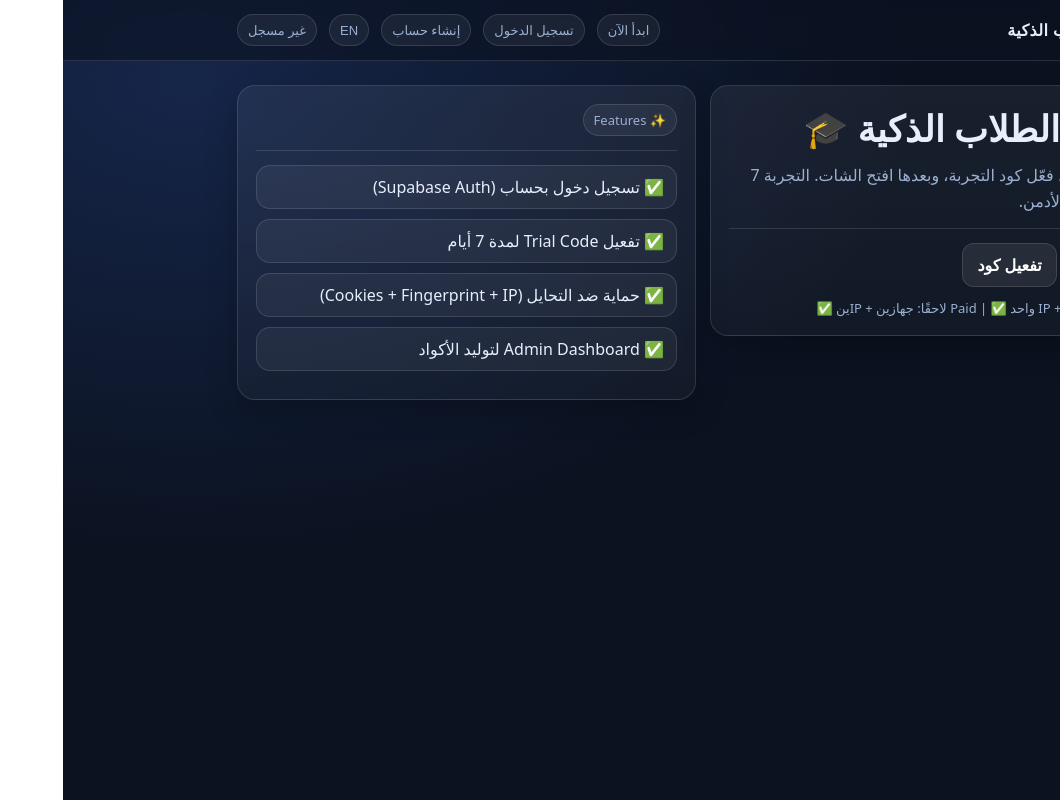
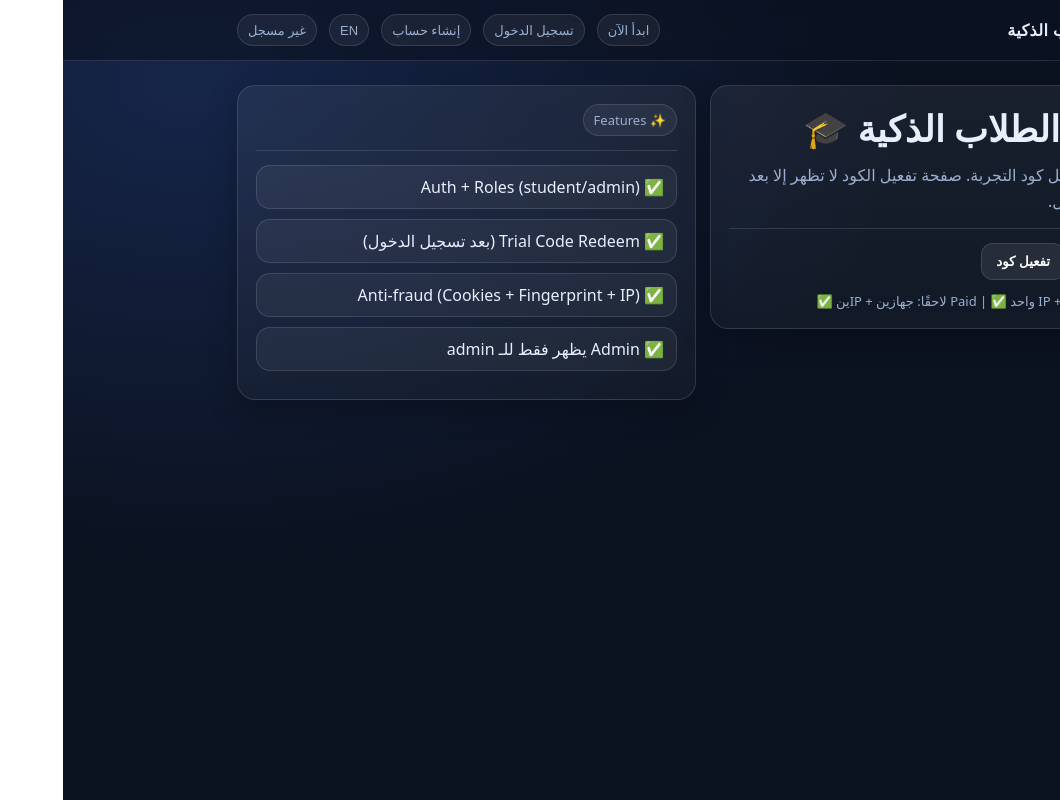
Before and after one commit to abdallabassam-dotcom/ai-frontend, a Next.js app: page / in a window 1280 px wide. Shown: the whole page, without its empty margins (220-1280 px from the left). Built offline with nearby package versions, Linux system fonts and the light colour scheme; no server answers.

Commit message:
Update page.tsx

```diff
--- a/app/page.tsx
+++ b/app/page.tsx
@@ -1,19 +1,39 @@
+"use client";
+
+import { useRouter } from "next/navigation";
+import { useApp } from "./providers";
+
 export default function Home() {
+  const router = useRouter();
+  const { t, userEmail } = useApp();
+
+  const loggedIn = !!userEmail;
+
   return (
     <div className="row">
       <div className="col">
         <div className="card">
-          <h1 className="h1">منصة الطلاب الذكية 🎓</h1>
+          <h1 className="h1">{t.homeTitle} 🎓</h1>
           <p className="p">
-            سجل حسابك، فعّل كود التجربة، وبعدها افتح الشات.
-            التجربة 7 أيام بكود من الأدمن.
+            {t.start} ثم فعّل كود التجربة. صفحة تفعيل الكود لا تظهر إلا بعد تسجيل الدخول.
           </p>
 
           <div className="hr" />
 
           <div className="row">
-            <a className="btn" href="/register">ابدأ الآن</a>
-            <a className="btn secondary" href="/redeem">تفعيل كود</a>
+            <button
+              className="btn"
+              onClick={() => router.push(loggedIn ? "/chat" : "/login")}
+            >
+              {t.start}
+            </button>
+
+            <button
+              className="btn secondary"
+              onClick={() => router.push(loggedIn ? "/redeem" : "/login")}
+            >
+              {t.redeem}
+            </button>
           </div>
 
           <div style={{ marginTop: 12 }} className="small">
@@ -26,10 +46,10 @@ export default function Home() {
         <div className="card">
           <div className="badge">✨ Features</div>
           <div className="hr" />
-          <div className="msg">✅ تسجيل دخول بحساب (Supabase Auth)</div>
-          <div className="msg">✅ تفعيل Trial Code لمدة 7 أيام</div>
-          <div className="msg">✅ حماية ضد التحايل (Cookies + Fingerprint + IP)</div>
-          <div className="msg">✅ Admin Dashboard لتوليد الأكواد</div>
+          <div className="msg">✅ Auth + Roles (student/admin)</div>
+          <div className="msg">✅ Trial Code Redeem (بعد تسجيل الدخول)</div>
+          <div className="msg">✅ Anti-fraud (Cookies + Fingerprint + IP)</div>
+          <div className="msg">✅ Admin يظهر فقط للـ admin</div>
         </div>
       </div>
     </div>
```
